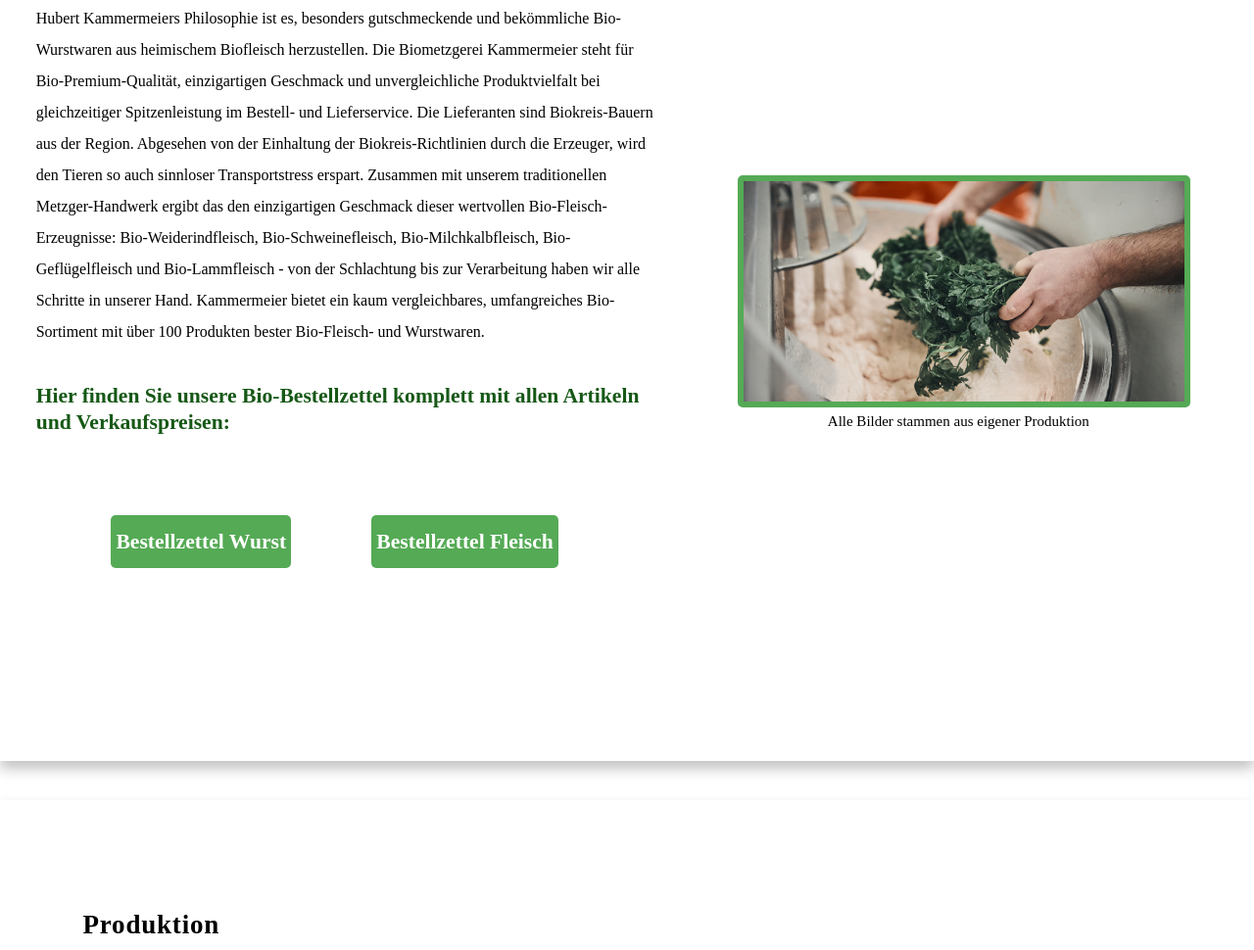
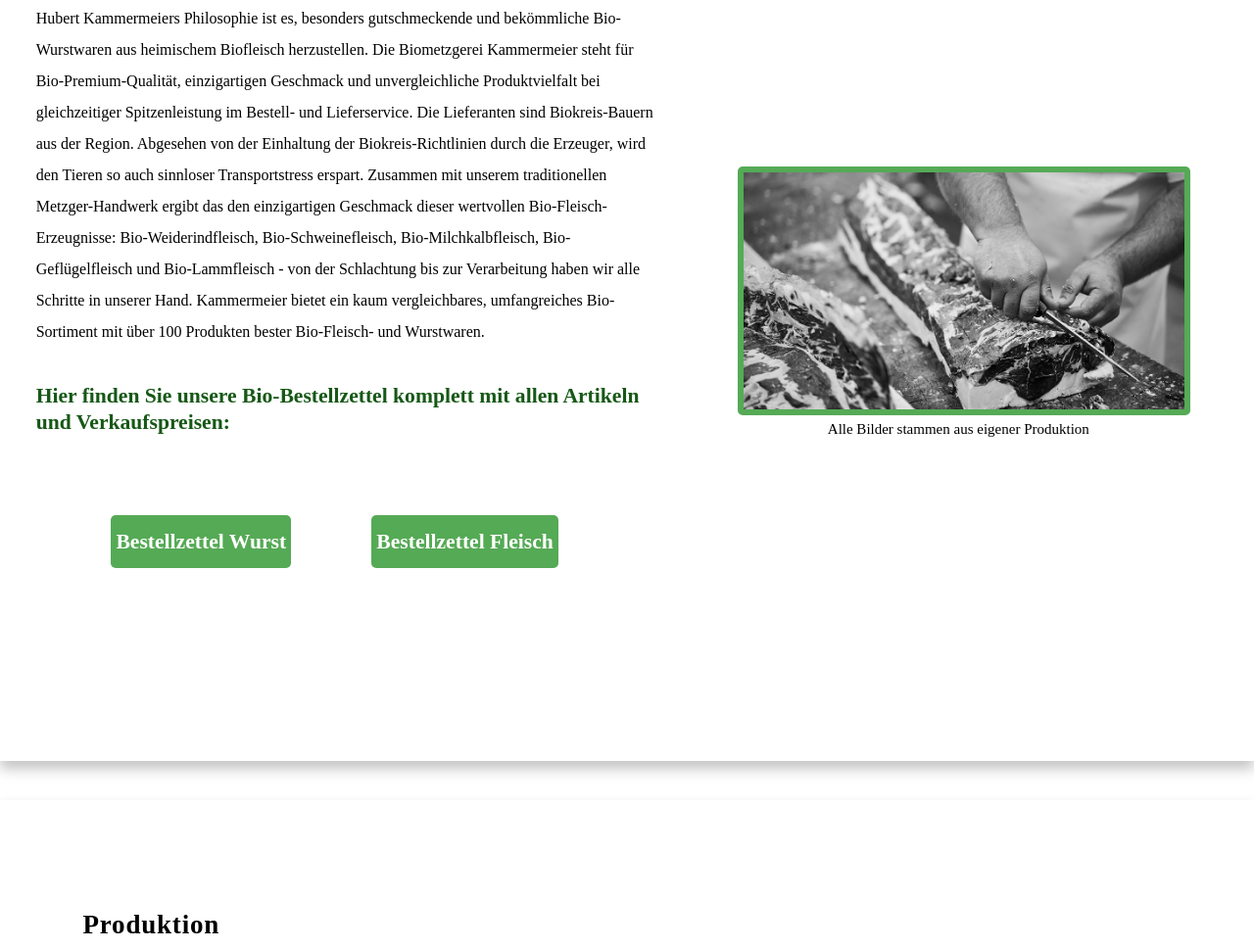
Before and after one commit to tobibaier0311/kammermeier-test, a plain HTML site: page bio.html in a window 1280 px wide. Shown: the part 2349-3319 px from the top of the page at 98% size. Drawn offline with nearby package versions, Linux system fonts and the light colour scheme.

Commit message:
hintergrund test

```diff
--- a/bio.html
+++ b/bio.html
@@ -79,7 +79,7 @@
             <figure>
           <div class="article">
             <article class="content">
-              <img class="mySlides" src="images\zutaten.png" style="width:100%">
+              <img class="mySlides" src="images/Hintergrund.jpg" style="width:100%">
             </article>
             <figcaption> <small>Alle Bilder stammen aus eigener Produktion</small> </figcaption>
           </figure>
```
